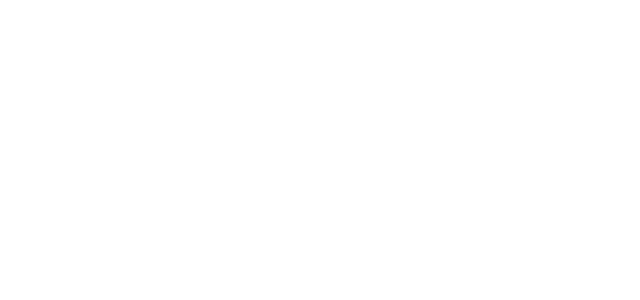
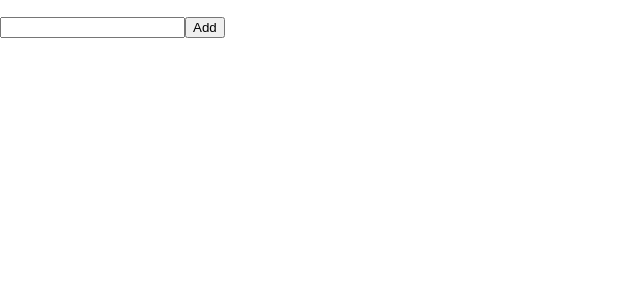
Before and after one commit to neo-rooney/lecture, a React (Create React App) app in the folder dreamCoding/react/todo-app/: page / in a window 1280 px wide. Shown: the top 300 px of the page, without its empty margins (0-640 px from the left). Built offline with nearby package versions, Linux system fonts and the light colour scheme.

Commit message:
드림림코딩 리액트: 8. 투두 프로젝트 챌린지 - (2) 리스트 추가 & 삭제 구현

```diff
--- a/dreamCoding/react/todo-app/package.json
+++ b/dreamCoding/react/todo-app/package.json
@@ -8,7 +8,9 @@
     "@testing-library/user-event": "^13.2.1",
     "react": "^18.2.0",
     "react-dom": "^18.2.0",
+    "react-icons": "^4.7.1",
     "react-scripts": "5.0.1",
+    "uuid": "^9.0.0",
     "web-vitals": "^2.1.0"
   },
   "scripts": {
--- a/dreamCoding/react/todo-app/src/App.js
+++ b/dreamCoding/react/todo-app/src/App.js
@@ -1,5 +1,28 @@
+import { useState } from "react";
+import TodoList from "./components/TodoList/TodoList";
+import TodoInput from "./components/TodoInput/TodoInput";
+
 function App() {
-  return <></>;
+  const [todos, setTodos] = useState([]);
+
+  const saveLocalStorage = (todos) => {
+    localStorage.setItem("todos", JSON.stringify(todos));
+  };
+
+  const addTodo = (todo) => {
+    setTodos(todos.concat(todo));
+  };
+
+  const removeTodo = (id) => {
+    setTodos(todos.filter((todo) => todo.id !== id));
+  };
+
+  return (
+    <>
+      <TodoList todos={todos} removeTodo={removeTodo} />
+      <TodoInput addTodo={addTodo} />
+    </>
+  );
 }
 
 export default App;
--- /dev/null
+++ b/dreamCoding/react/todo-app/src/components/TodoInput/TodoInput.jsx
@@ -0,0 +1,30 @@
+import React, { useState } from "react";
+import { v4 as uuidv4 } from "uuid";
+
+const TodoInput = ({ addTodo }) => {
+  const [value, setValue] = useState("");
+
+  const handleChange = (event) => {
+    const { value } = event.target;
+    setValue(value);
+  };
+
+  const handleSubmit = (event) => {
+    event.preventDefault();
+    if (value.trim().length === 0) {
+      alert("할일을 입력해주세요!");
+      return;
+    }
+    addTodo({ id: uuidv4(), todo: value, done: false });
+    setValue("");
+  };
+
+  return (
+    <form onSubmit={handleSubmit}>
+      <input type="text" onChange={handleChange} value={value} />
+      <button>Add</button>
+    </form>
+  );
+};
+
+export default TodoInput;
--- /dev/null
+++ b/dreamCoding/react/todo-app/src/components/TodoList/TodoList.jsx
@@ -0,0 +1,14 @@
+import React from "react";
+import TodoListItem from "../TodoListItem/TodoListItem";
+
+const List = ({ todos, removeTodo }) => {
+  return (
+    <ul>
+      {todos.map((todo) => (
+        <TodoListItem todo={todo} key={todo.id} removeTodo={removeTodo} />
+      ))}
+    </ul>
+  );
+};
+
+export default List;
--- /dev/null
+++ b/dreamCoding/react/todo-app/src/components/TodoListItem/TodoListItem.jsx
@@ -0,0 +1,19 @@
+import React from "react";
+import { RiDeleteBin6Fill } from "react-icons/ri";
+import style from "./TodoListItem.module.css";
+
+const TodoListItem = ({ todo, removeTodo }) => {
+  const handleDelete = () => {
+    removeTodo(todo.id);
+  };
+
+  return (
+    <li className={style.container}>
+      <input type="checkbox" />
+      <div>{todo.todo}</div>
+      <RiDeleteBin6Fill onClick={handleDelete} />
+    </li>
+  );
+};
+
+export default TodoListItem;
--- /dev/null
+++ b/dreamCoding/react/todo-app/src/components/TodoListItem/TodoListItem.module.css
@@ -0,0 +1,4 @@
+.container {
+  display: flex;
+  align-items: center;
+}
```
Also changed, not shown: 2 other files (tests, documents, lock files or other folders).
